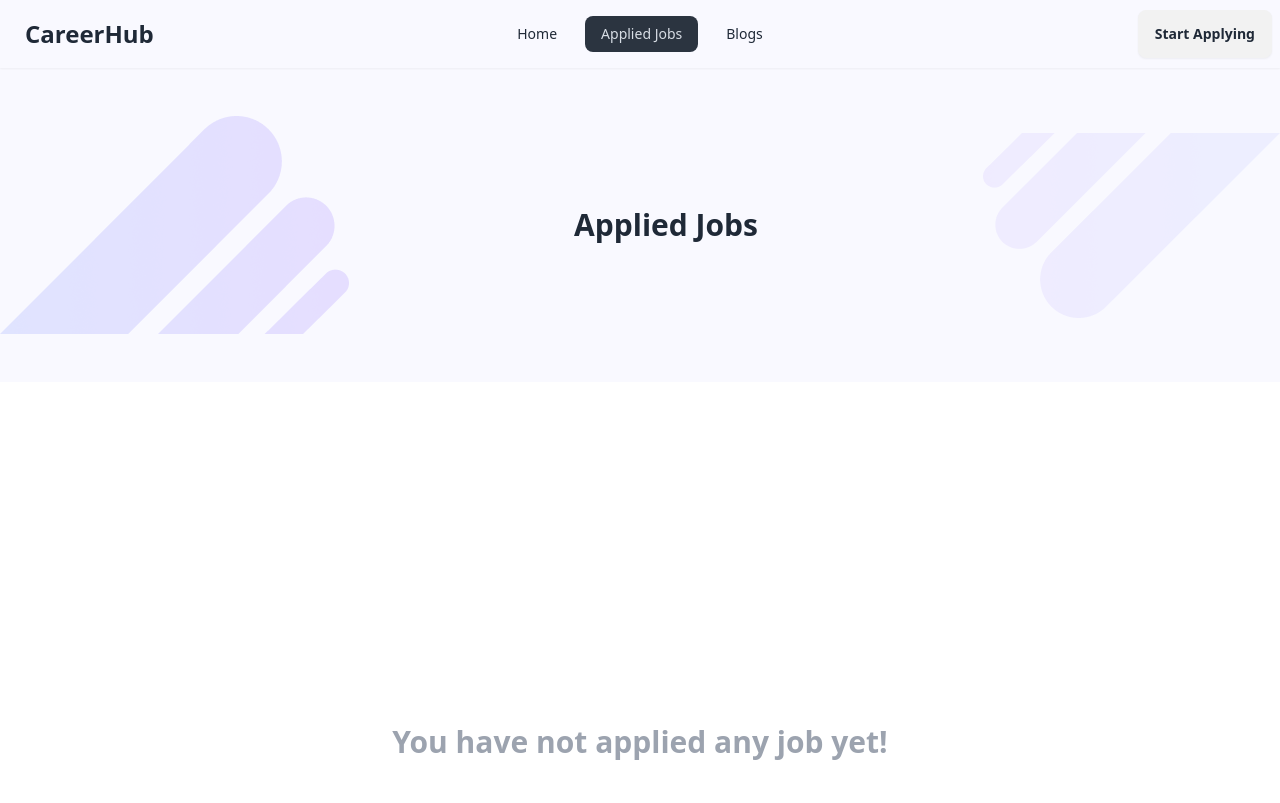
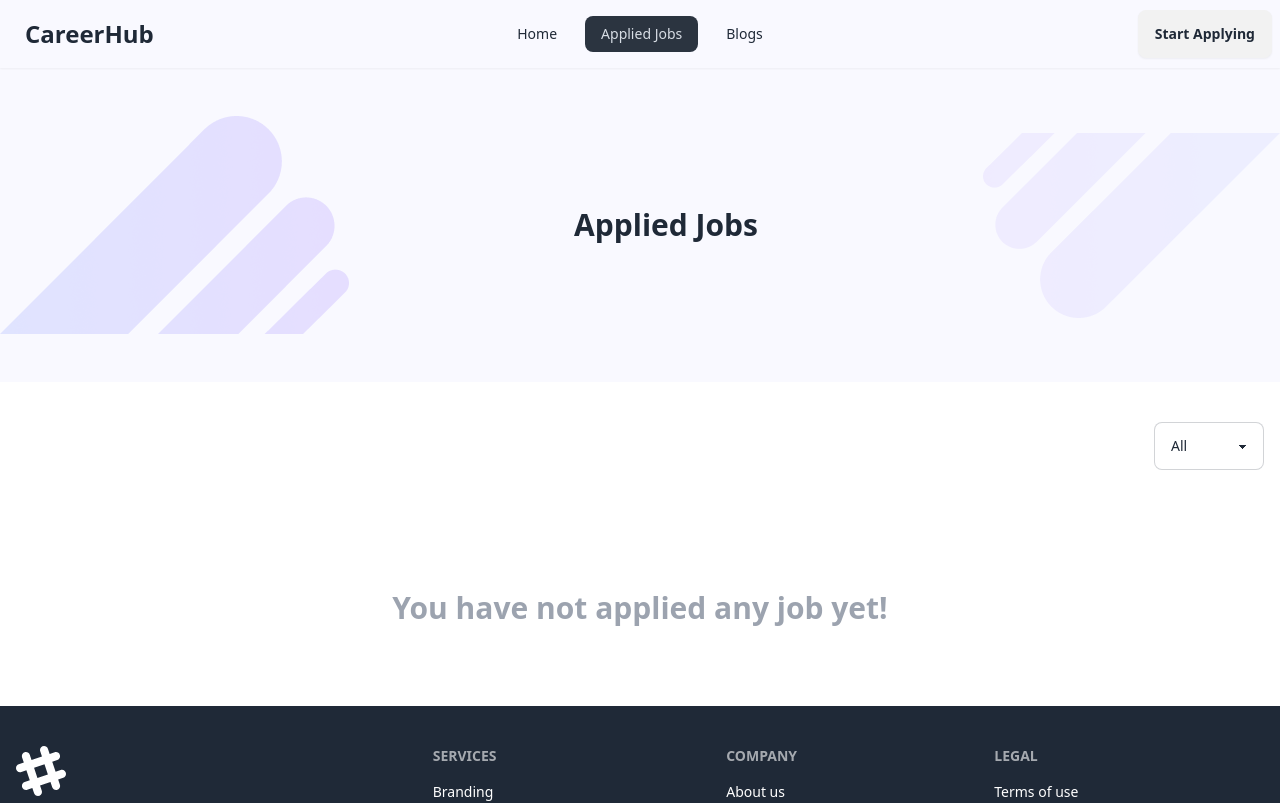
Before and after one commit to towhid046/career-hub-react, a React app: page /appliedjobs in a window 1280 px wide. Shown: the top 803 px of the page. Built offline with nearby package versions, Linux system fonts and the light colour scheme; the HTML template or start-up script is replaced by a standard one.

Commit message:
added filter applied jobs feature

```diff
--- a/src/pages/AppliedJobs/AppliedJobs.jsx
+++ b/src/pages/AppliedJobs/AppliedJobs.jsx
@@ -6,29 +6,61 @@ import CommonHeader from "../../components/CommonHeader/CommonHeader";
 
 const AppliedJobs = () => {
   const [appliedJobs, setAppliedJobs] = useState([]);
+  const [displayJobs, setDisplayJobs] = useState([]);
+
   const jobs = useLoaderData();
-  console.log(jobs);
-
 
   useEffect(() => {
     const ids = getDataFromLS();
     if (jobs.length > 0) {
       const items = jobs.filter((job) => ids.includes(job.id));
       setAppliedJobs(items);
+      setDisplayJobs(items);
     }
-  }, []);
+  }, [jobs]);
+
+  const handelFilteredJobs = (value) => {
+    if (value === "all") {
+      setDisplayJobs(appliedJobs);
+    } else if (value === "remote") {
+      const filteredRemoteJobs = appliedJobs.filter(
+        (job) => job.remote_or_onsite === "Remote"
+      );
+      setDisplayJobs(filteredRemoteJobs);
+    } else if (value === "onsite") {
+      const filteredOnsiteJobs = appliedJobs.filter(
+        (job) => job.remote_or_onsite === "Onsite"
+      );
+      setDisplayJobs(filteredOnsiteJobs);
+    }
+  };
 
   return (
     <>
       <CommonHeader title="Applied Jobs" />
+
+      <div className="flex justify-between container mx-auto px-4 py-10">
+        <div></div>
+        <div>
+          <select
+            onChange={(e) => handelFilteredJobs(e.target.value)}
+            className="select select-bordered join-item"
+          >
+            <option value={"all"}>All</option>
+            <option value={"remote"}>Remote</option>
+            <option value={"onsite"}>Onsite</option>
+          </select>
+        </div>
+      </div>
+
       {appliedJobs.length ? (
-        <div className="container mx-auto px-4 py-20">
-          {appliedJobs.map((job) => (
+        <div className="container mx-auto px-4 pb-16">
+          {displayJobs.map((job) => (
             <AppliedJob key={job.id} job={job} />
           ))}
         </div>
       ) : (
-        <h2 className="flex justify-center items-center text-center px-4 h-[90vh] font-bold text-3xl text-gray-400">
+        <h2 className="flex justify-center items-center text-center px-4 font-bold text-3xl text-gray-400 py-20">
           You have not applied any job yet!
         </h2>
       )}
```
